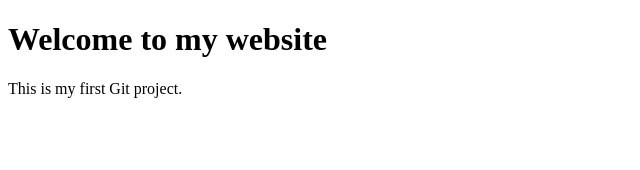
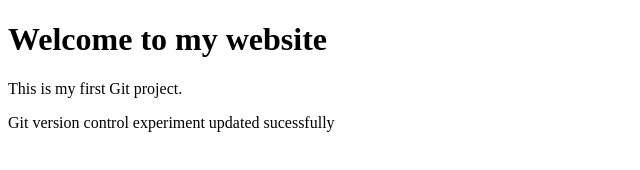
Before and after one commit to Gavina30/GitDemo, a plain HTML site: page index.html in a window 1280 px wide. Shown: the whole page, without its empty margins (0-640 px from the left). Drawn offline with Linux system fonts and the light colour scheme.

Commit message:
Update HTML project

```diff
--- a/index.html
+++ b/index.html
@@ -6,5 +6,6 @@
 <body>
 	<h1>Welcome to my website</h1>
 	<p>This is my first Git project.</p>
+	<p>Git version control experiment updated sucessfully</p>
 </body>
 </html>
```
